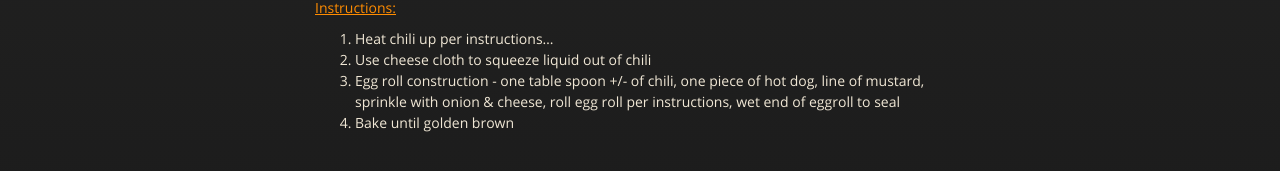
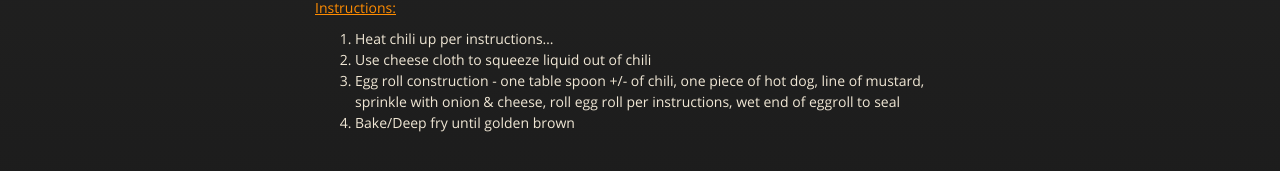
Before and after one commit to cmwillett/TheDigitalCookbook, a Jekyll site: the page built from AppetizerFingerFoods/SkylineChiliEggRolls.md, in a window 1280 px wide. Shown: the part 687-858 px from the top of the page. Built offline with Jekyll 4.4.1, drawn with Linux system fonts in a browser that asks for light colours; nearby versions of some CDN libraries.

Commit message:
Update SkylineChiliEggRolls.md

```diff
--- a/AppetizerFingerFoods/SkylineChiliEggRolls.md
+++ b/AppetizerFingerFoods/SkylineChiliEggRolls.md
@@ -20,4 +20,4 @@ tags: skyline,chili,egg,rolls,appetizer,finger,food,jim,remmel
 1. Heat chili up per instructions...
 2. Use cheese cloth to squeeze liquid out of chili
 3. Egg roll construction - one table spoon +/- of chili, one piece of hot dog, line of mustard, sprinkle with onion & cheese, roll egg roll per instructions, wet end of eggroll to seal
-4. Bake until golden brown
+4. Bake/Deep fry until golden brown
```
